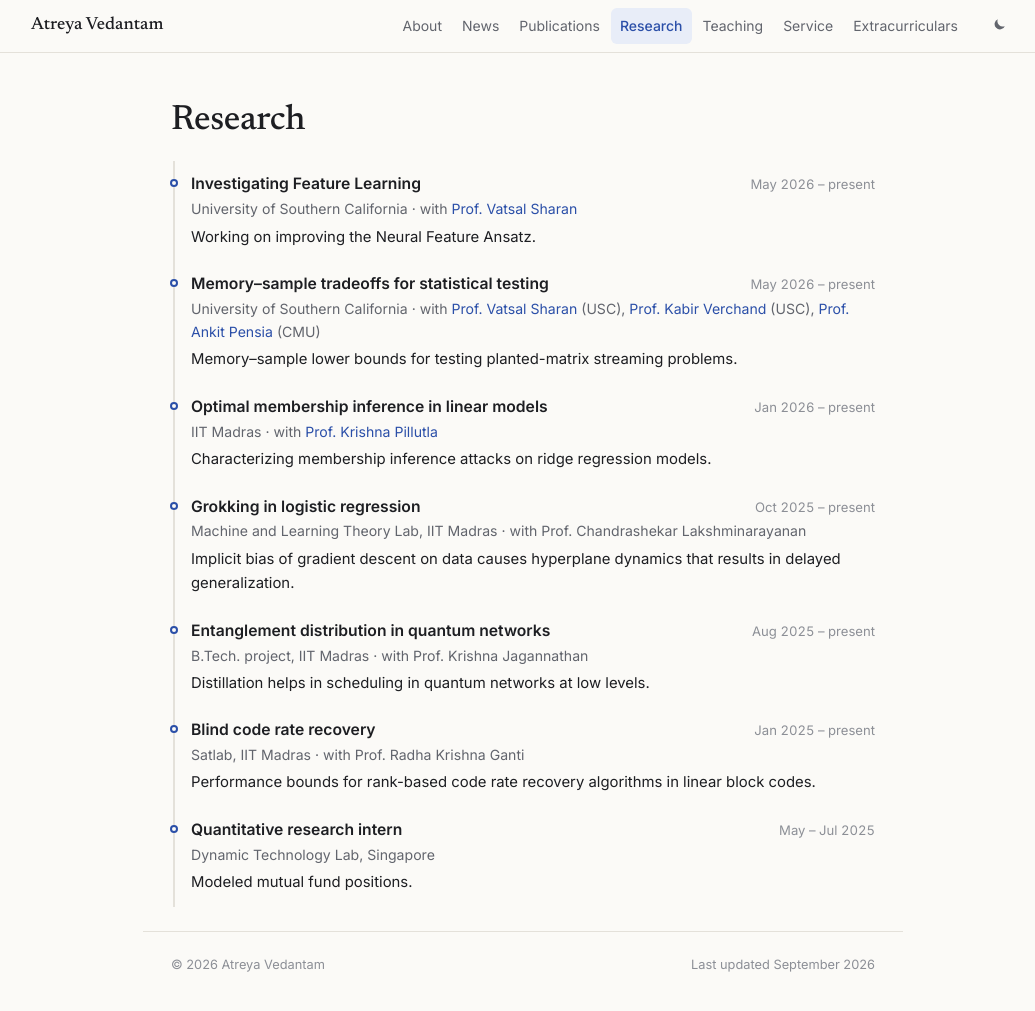
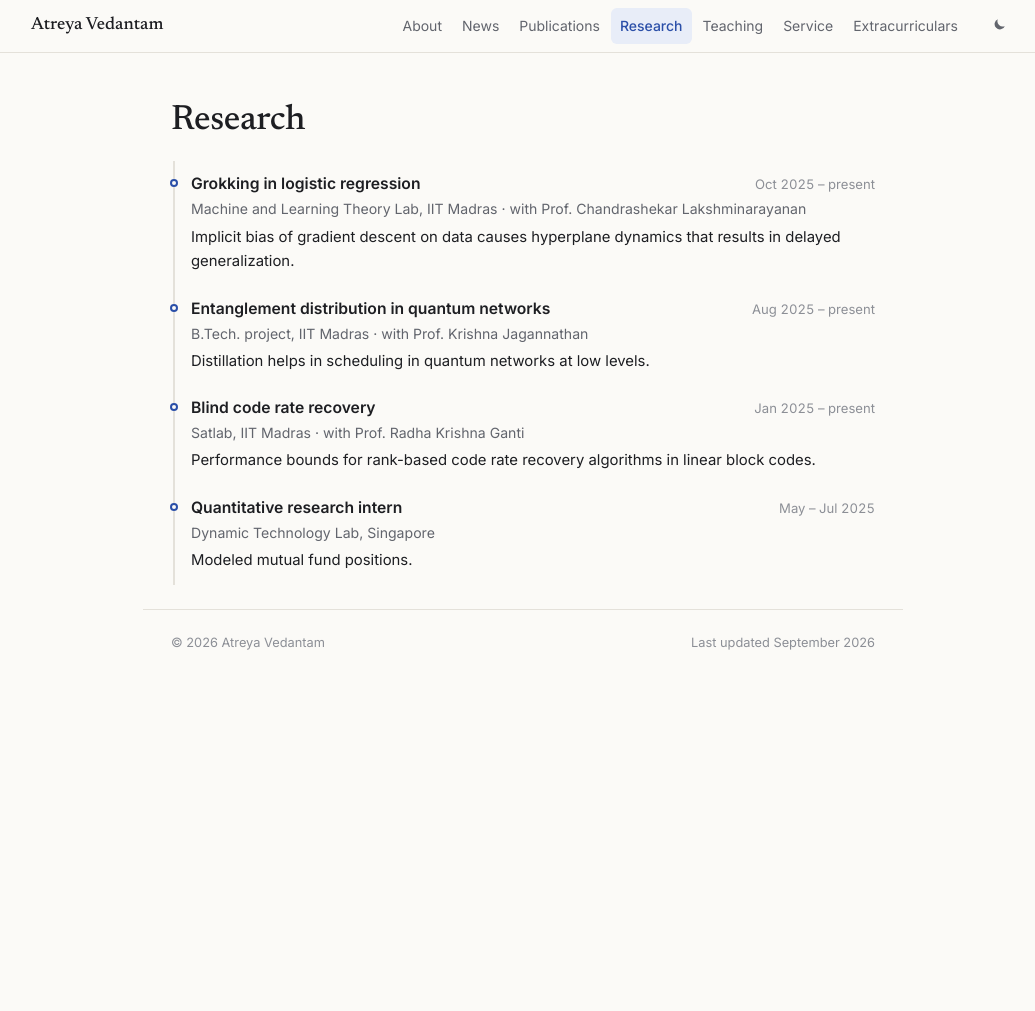
Before and after one commit to atreyavedantam/atreyavedantam.github.io, a Jekyll site: the page built from research.md, in a window 1280 px wide and 1015 px high. Shown: the top 1011 px of the window, without its empty margins (117-1152 px from the left). Built offline with Jekyll 4.4.1, drawn with Linux system fonts in a browser that asks for light colours.

Commit message:
Update research.yml

```diff
--- a/_data/research.yml
+++ b/_data/research.yml
@@ -13,24 +13,6 @@
 #               - src: "https://youtu.be/VIDEO_ID" # YouTube link
 #               - src: "/media/clip.mp4"           # video file (keep under ~50 MB)
 # =====================================================================
-
-- title: "Investigating Feature Learning"
-  dates: "May 2026 – present"
-  where: "University of Southern California"
-  with: "[Prof. Vatsal Sharan](https://vatsalsharan.github.io/)"
-  summary: "Working on improving the Neural Feature Ansatz."
-
-- title: "Memory–sample tradeoffs for statistical testing"
-  dates: "May 2026 – present"
-  where: "University of Southern California"
-  with: "[Prof. Vatsal Sharan](https://vatsalsharan.github.io/) (USC), [Prof. Kabir Verchand](https://kabirverchand.github.io/) (USC), [Prof. Ankit Pensia](https://ankitp.net/) (CMU)"
-  summary: "Memory–sample lower bounds for testing planted-matrix streaming problems."
-
-- title: "Optimal membership inference in linear models"
-  dates: "Jan 2026 – present"
-  where: "IIT Madras"
-  with: "[Prof. Krishna Pillutla](https://krishnap25.github.io/)"
-  summary: "Characterizing membership inference attacks on ridge regression models."
 
 - title: "Grokking in logistic regression"
   dates: "Oct 2025 – present"
```
